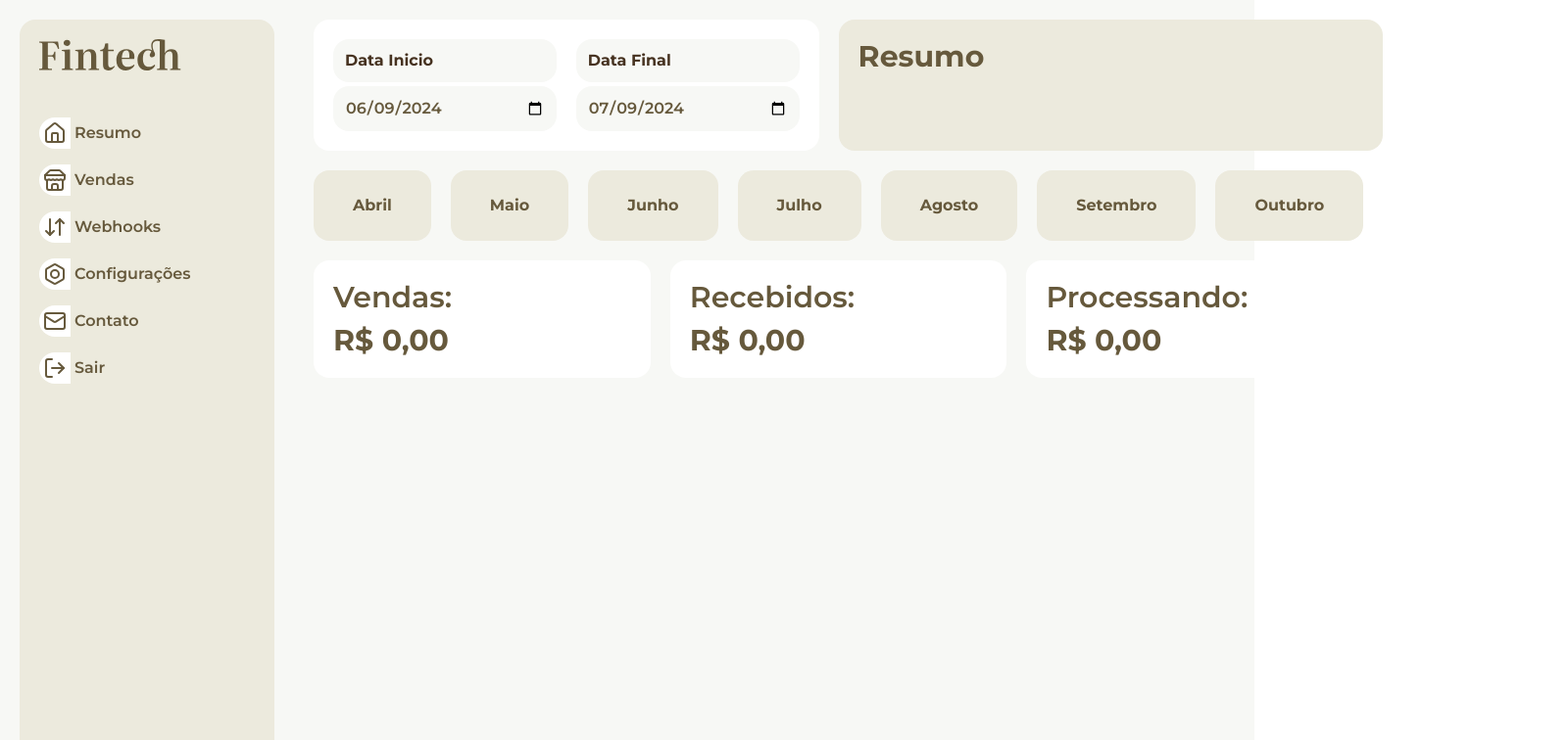
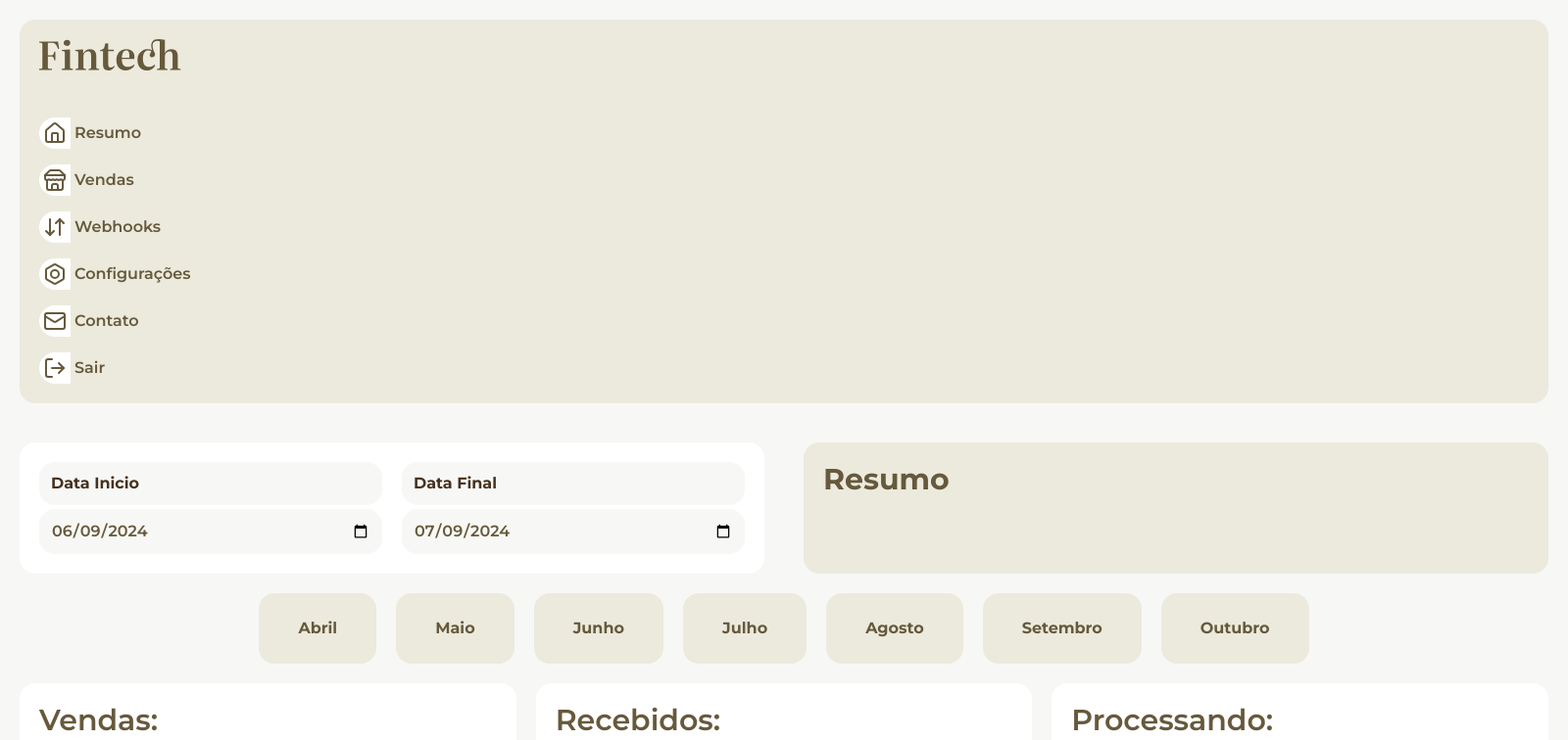
Before and after one commit to pedroin1/fintech-react, a React (Create React App) app: page / in a window 1280 px wide. Shown: the top 756 px of the page at 98% size, 1600 px wide, since content can reach past the window. Built offline with nearby package versions, Linux system fonts and the light colour scheme; no server answers.

Commit message:
Correcao resposivo

```diff
--- a/src/App.tsx
+++ b/src/App.tsx
@@ -11,7 +11,7 @@ export default function App() {
   return (
     <BrowserRouter>
       <VendaContextProdiver>
-        <div className="grid grid-cols-[300px_auto] max-w-full min-h-screen max-h-fit font-montserrat text-color_2 bg-color_4 medium:grid-cols-[1fr]">
+        <div className="grid grid-cols-[minmax(300px, 1fr) auto] w-full min-w-[1600px] min-h-screen max-h-fit font-montserrat text-color_2 bg-color_4 large:min-w-[1300px] medium:grid-cols-[1fr] medium:min-w-[500px]">
           <SidenavComponent />
           <main>
             <HeaderComponent />
--- a/src/components/Header.tsx
+++ b/src/components/Header.tsx
@@ -34,7 +34,7 @@ export default function HeaderComponent() {
     <header>
       <div className="grid grid-cols-[1fr_1fr] large:grid-cols-1">
         <DateRange />
-        <h1 className="text-3xl my-default p-default bg-color_3 font-bold rounded-2xl large:last:row-start-1 medium:my-1">
+        <h1 className="text-3xl m-default p-default bg-color_3 font-bold rounded-2xl large:last:row-start-1 medium:my-1">
           {handleSetTitlePage()}
         </h1>
       </div>
```
